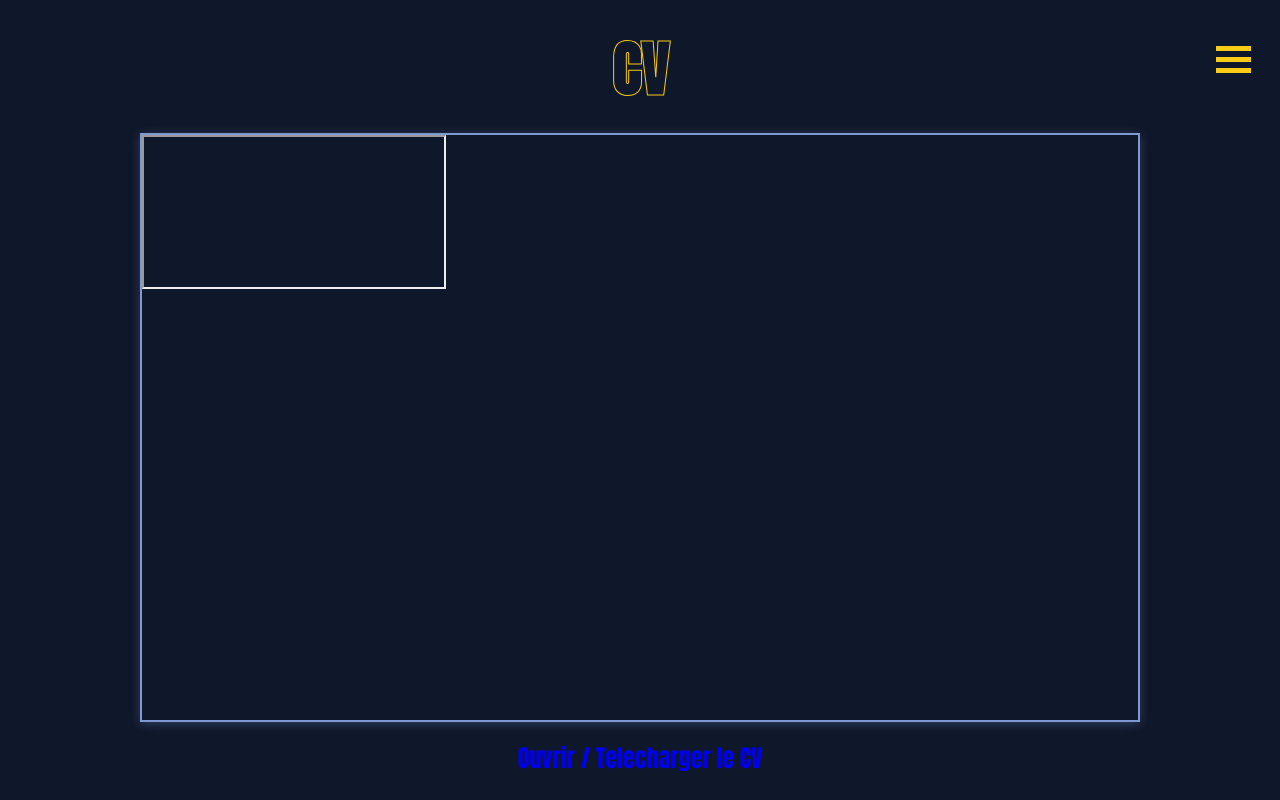
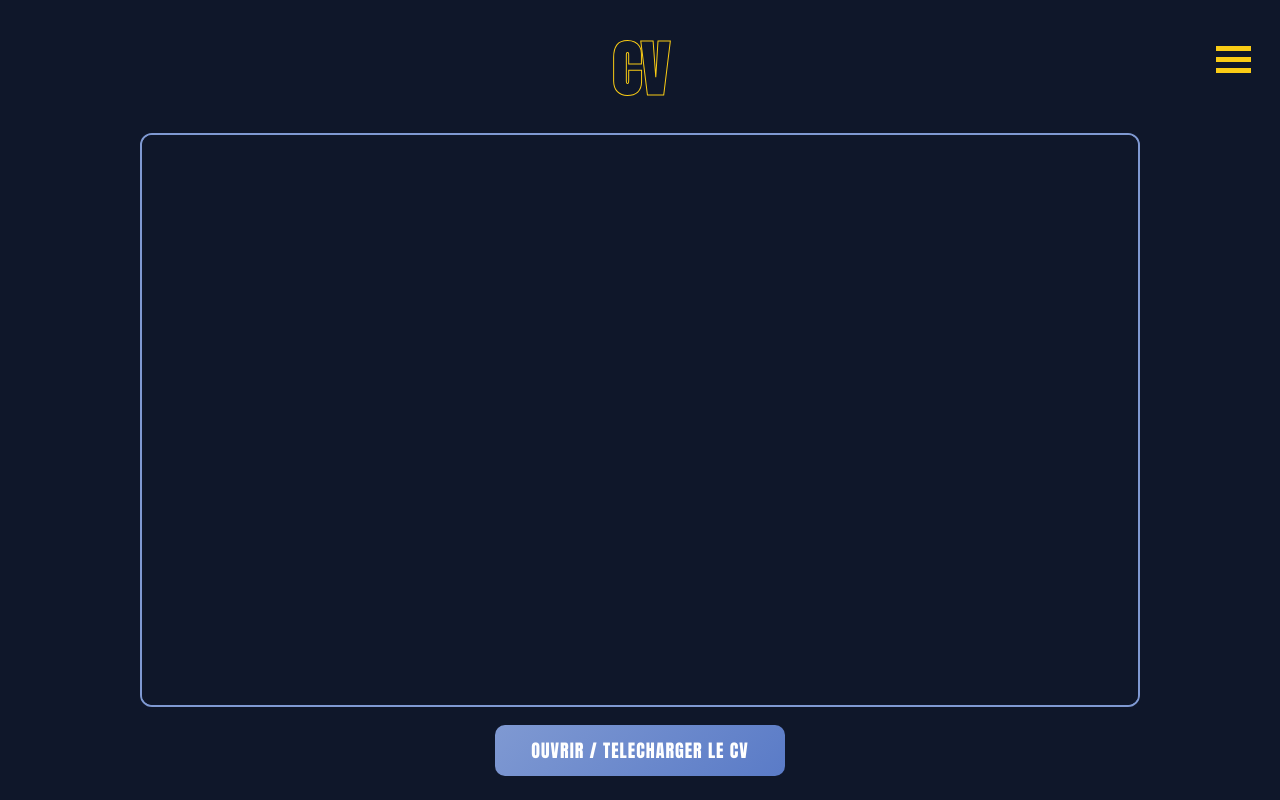
Before and after one commit to QuentinDM/Portfolio-Quentin, a React (Create React App) app: page /cv in a window 1280 px wide. Built offline with nearby package versions, Linux system fonts and the light colour scheme; a web font is replaced by a local one.

Commit message:
cvPage.css modified

```diff
--- a/src/pages/Home.jsx
+++ b/src/pages/Home.jsx
@@ -23,7 +23,10 @@ function Home() {
         <GithubIcon />
         <LinkedInIcon />
         <MailIcon />
-        <WhatsappIcon />
+        <WhatsappIcon
+          phone="33651919190"
+          message="Bonjour Quentin, je viens de ton portfolio."
+        />
       </div>
       <p className="p-discover">Découvrir mon CV</p>
       <Link to="/cv">
--- a/src/styles/cvPage.css
+++ b/src/styles/cvPage.css
@@ -19,5 +19,39 @@
   width: 1000px;
   height: 900px;
   border: 2px solid #7f99d2;
-  box-shadow: 0 2px 10px rgba(127, 153, 210, 0.3);
+  border-radius: 12px;
+  overflow: hidden;
+  background: #0b1224;
 }
+
+.cv-viewer {
+  width: 100%;
+  height: 100%;
+  border: 0;
+}
+
+.cv-download {
+  display: flex;
+  align-items: center;
+  justify-content: center;
+  background: linear-gradient(135deg, #7f99d2 0%, #5a7bc7 100%);
+  color: #ffffff;
+  font-size: 18px;
+  padding: 12px 36px;
+  border-radius: 10px;
+  cursor: pointer;
+  transition: all 0.3s ease;
+  text-transform: uppercase;
+  letter-spacing: 1px;
+}
+
+.cv-download:hover {
+  background: linear-gradient(135deg, #facc15 0%, #e6b800 100%);
+  color: #0f172a;
+  transform: translateY(-2px);
+  box-shadow: 0 6px 20px rgba(250, 204, 21, 0.4);
+}
+
+.cv-download:active {
+  transform: translateY(0);
+}
```
